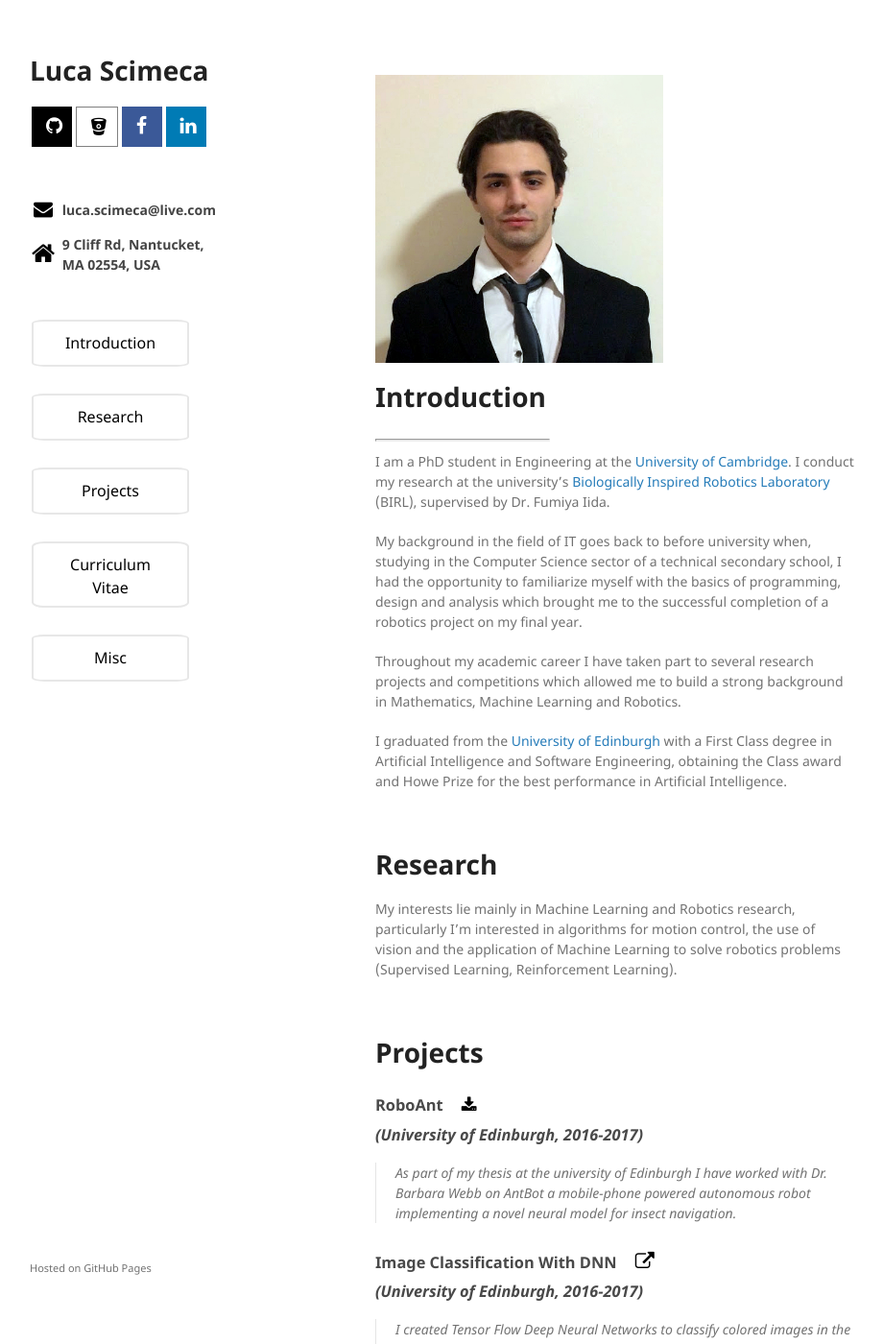
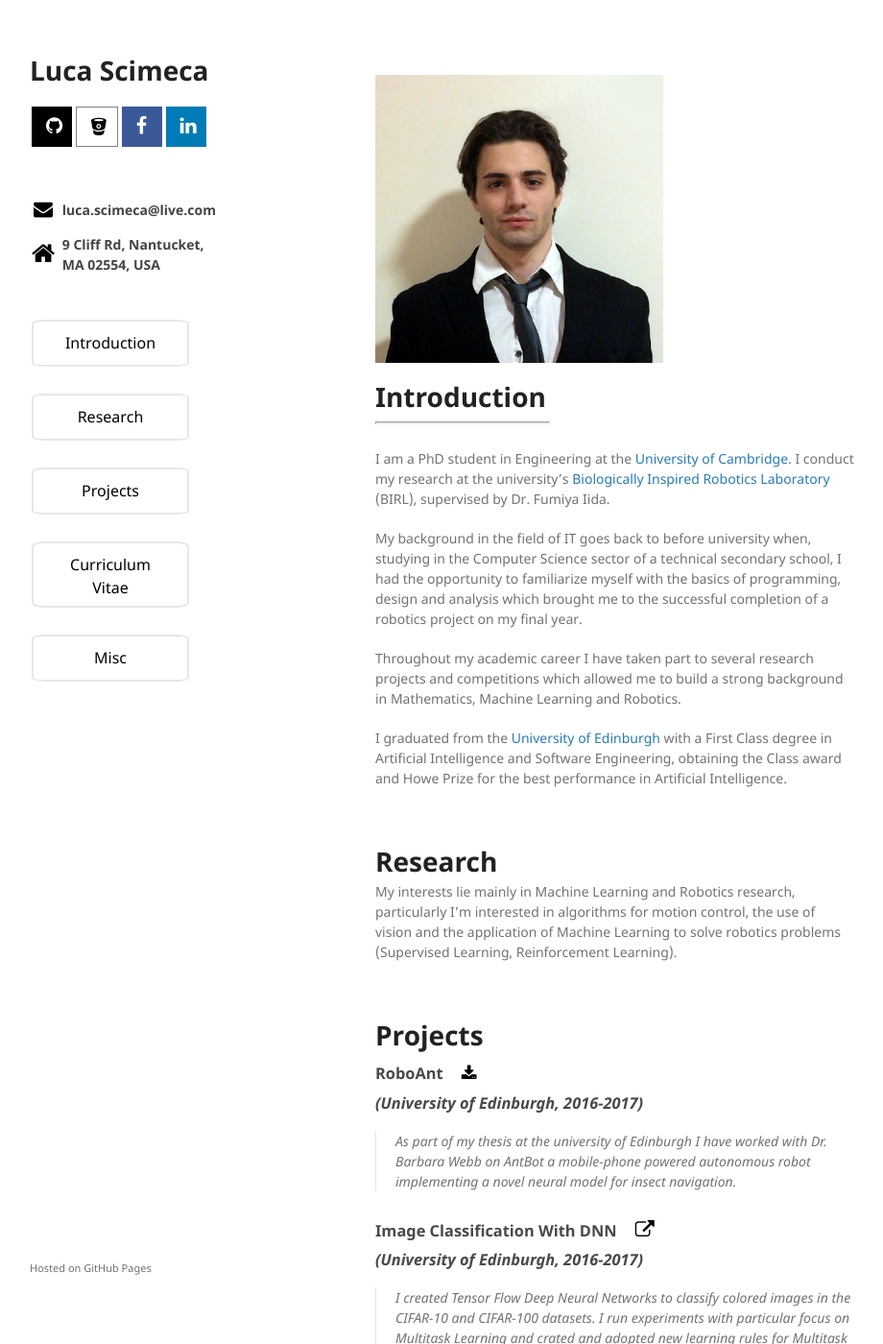
Before and after one commit to lucascimeca/lucascimeca.github.io, a Jekyll site: the page built from index.md, in a window 1280 px wide and 1400 px high. Shown: the whole window at 96% size, without its empty margins (179-1099 px from the left). Built offline with Jekyll 4.4.1, drawn with Linux system fonts in a browser that asks for light colours; nearby versions of some CDN libraries; the repository's description, which GitHub fills in, is left out.

Commit message:
Update style.scss

```diff
--- a/assets/css/style.scss
+++ b/assets/css/style.scss
@@ -187,11 +187,15 @@ a:hover, a:focus {
 
 hr {
   display: inline-block;
-    margin-top: 0px;
-    margin-bottom: 5px;
+  margin-top: 5px;
+  margin-bottom: 20px;
   margin-left: auto;
   margin-right: auto;
   border-style: inset;
   border-width: 1px;
   width: 100%;
 }
+
+h1 {
+  margin: 0 0 5px
+}
```
Lines whose indentation alone changed are shown as unchanged.
